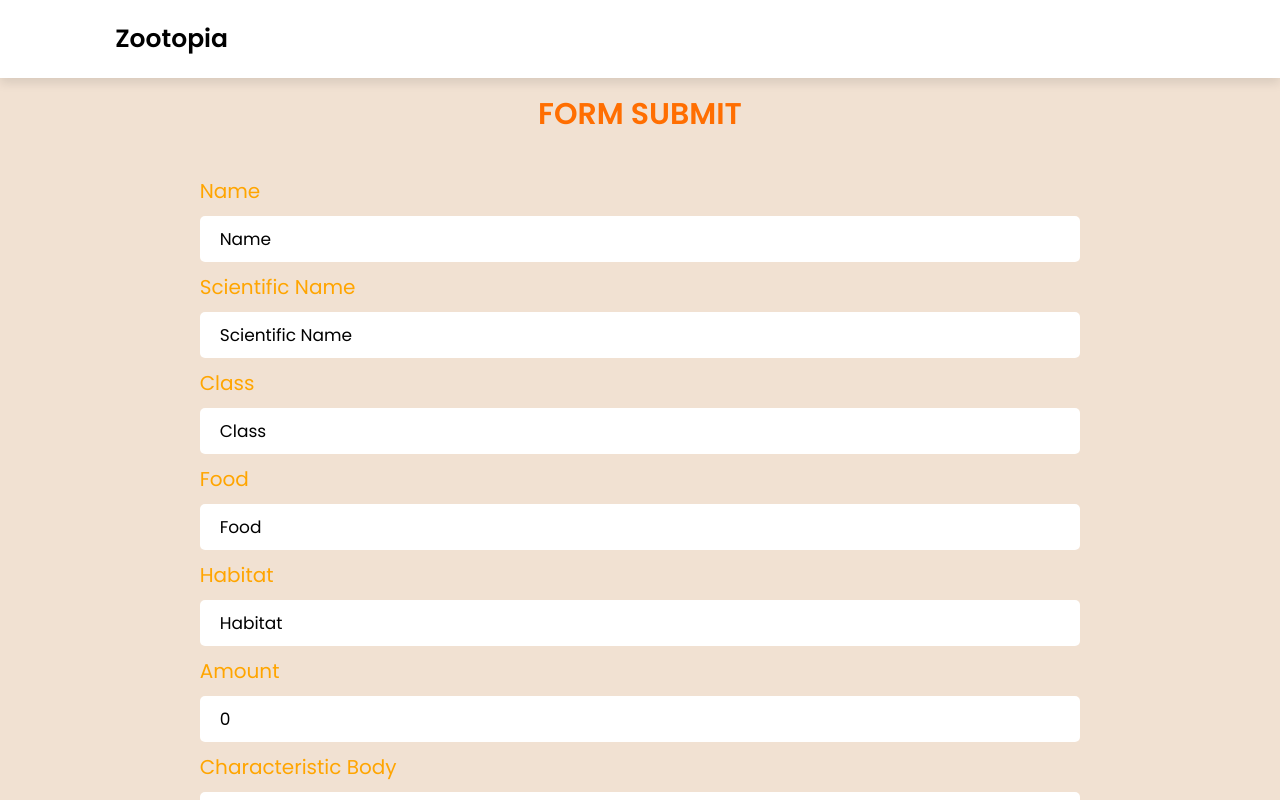
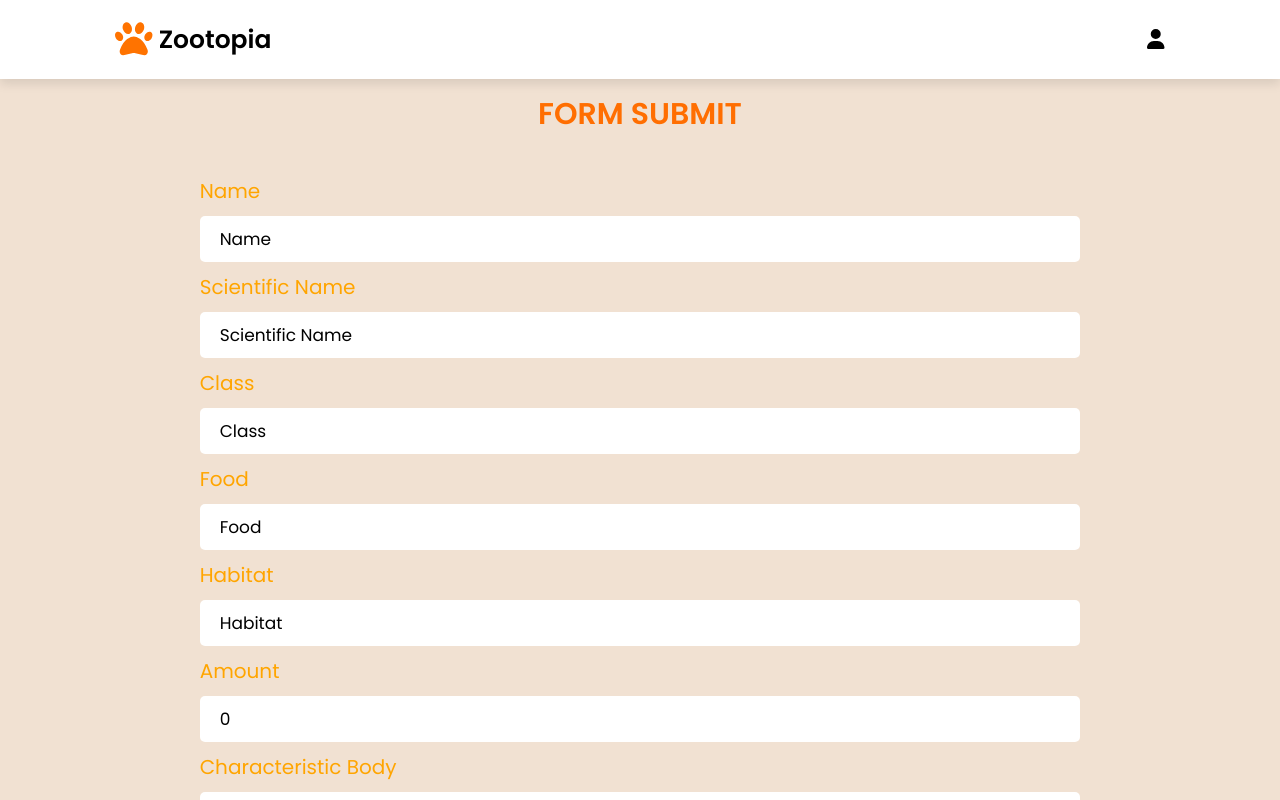
Before and after one commit to fitrianurfa/Zootopia, a React (Vite) app: page /AnimalForm in a window 1280 px wide. Shown: the top 800 px of the page. Built offline with nearby package versions, Linux system fonts and the light colour scheme; no server answers; the database is empty.

Commit message:
chore: update icon

```diff
--- a/src/containers/pages/AnimalForm/AnimalForm.jsx
+++ b/src/containers/pages/AnimalForm/AnimalForm.jsx
@@ -11,6 +11,9 @@ import {addDoc, collection, deleteDoc, doc, getDocs, updateDoc,  onSnapshot} fro
 import { useNavigate} from 'react-router-dom';
 import { useAtom } from 'jotai';
 import { userAtom } from '../Login/Login';
+import { FontAwesomeIcon } from '@fortawesome/react-fontawesome'
+import { faPaw } from '@fortawesome/free-solid-svg-icons'
+import { faUser } from '@fortawesome/free-solid-svg-icons'
 
 function AnimalForm () {
   const [animals,setanimals] = useState([]);
@@ -212,11 +215,10 @@ function AnimalForm () {
       <header className="header">
         <a onClick={navigateToLandingPage} className="logo">
           {" "}
-          <i className="fas fa-paw" /> zootopia
+          <FontAwesomeIcon icon={faPaw} style={{color: "#ff7300",}} size="xl"/> zootopia
         </a>
         <div className="icons">
-          <div id="login-btn1" className="fas fa-user" onClick={handleLogout}/>
-          <div id="menu-btn1" className="fas fa-bars" />
+        <FontAwesomeIcon icon={faUser} size="l" id="loginbtn" onClick={handleLogout} />
         </div>
       </header>
       <section className="contact" id="contact">
```
